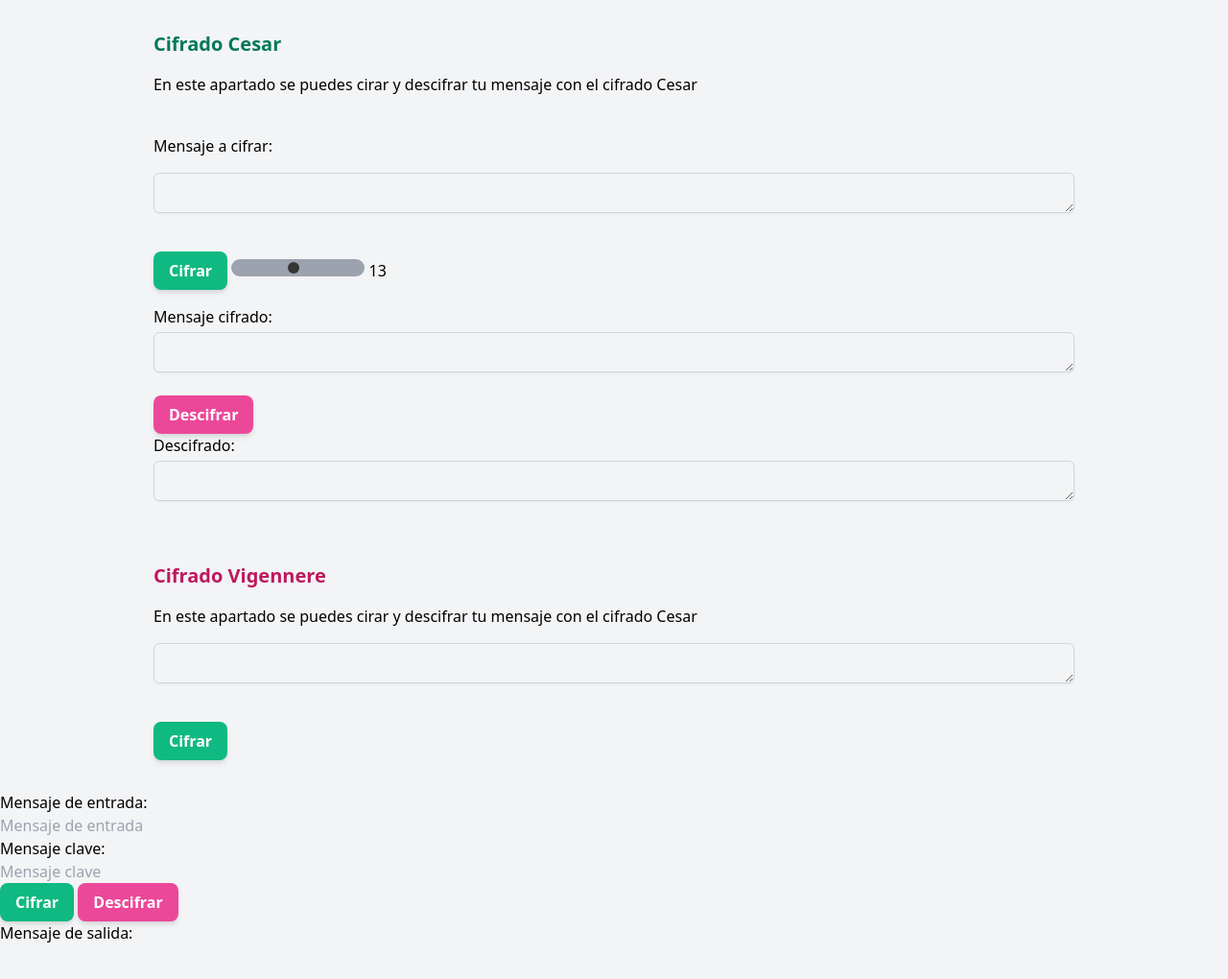
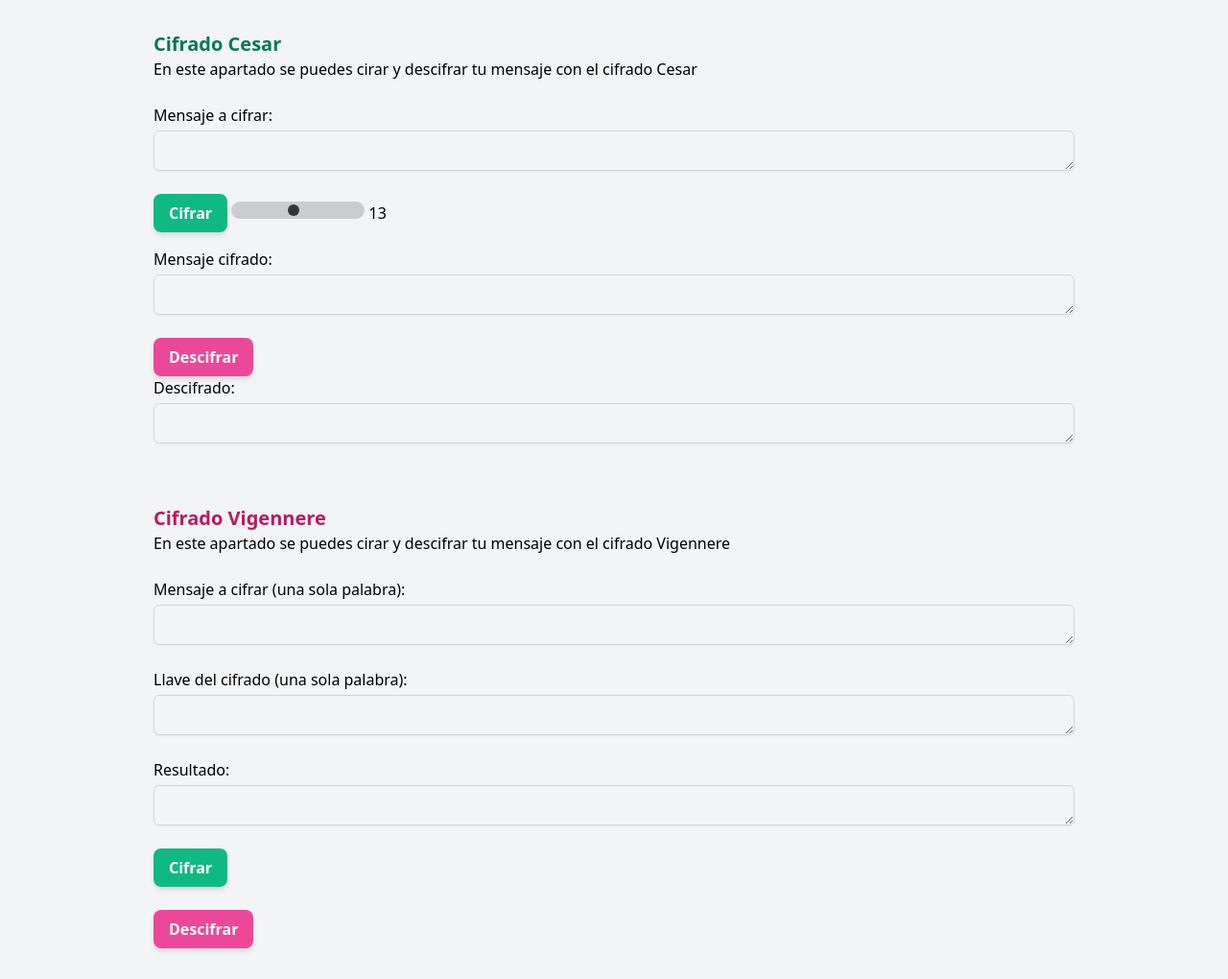
Before and after one commit to luisferdev11/5IV7_SWyA, a plain HTML site: page CesarVigennere/index.html in a window 1280 px wide. Shown: the whole page at 96% size. Before the commit the page ends 984 px from the top, so only its background shows below. Drawn offline with nearby package versions, Linux system fonts and the light colour scheme.

Commit message:
vigenere base completo

```diff
--- a/CesarVigennere/css/style.css
+++ b/CesarVigennere/css/style.css
@@ -4,8 +4,8 @@
 
 input[type="range"] {
   -webkit-appearance: none;
-  border-radius: 2rem;
-  background-color: rgb(156, 163, 175);
+  border-radius: 0.6rem;
+  background-color: rgb(202, 204, 207);
   margin: 0;
   padding: 0 5px;
   height: 18px;
--- a/CesarVigennere/index.html
+++ b/CesarVigennere/index.html
@@ -12,6 +12,7 @@
 <body>
     <figure class="md:flex bg-gray-100 rounded-xl p-8 md:p-0"></figure>
         <div class="pt-6 md:p-8 text-center md:text-left space-y-4 max-w-5xl m-auto bg-gray-100">
+            <div>
                 <h1 class="text-xl font-bold text-green-700">Cifrado Cesar</h1>
                 <p>En este apartado se puedes cirar y descifrar tu mensaje con el cifrado Cesar</p>
                 <br>
@@ -22,7 +23,7 @@
 
                 <input type="range" min="1" max="27" value="13" step="1" id="rango" oninput="this.nextElementSibling.value = this.value">
                 <output>13</output>
-
+            </div>
             <div>
                 <p>Mensaje cifrado:</p>
                 <textarea id="resultado" maxlength="40" class="shadow-sm focus:ring-indigo-500 focus:border-indigo-500 mt-1 block w-full sm:text-sm border border-gray-300 rounded-md"></textarea>
@@ -41,28 +42,26 @@
 
     <figure class="md:flex bg-gray-100 rounded-xl p-8 md:p-0"></figure>
         <div class="pt-6 md:p-8 text-center md:text-left space-y-4 max-w-5xl m-auto bg-gray-100">
+            <div>
                 <h1 class="text-xl font-bold text-pink-700">Cifrado Vigennere</h1>
-            <p>En este apartado se puedes cirar y descifrar tu mensaje con el cifrado Cesar</p>
+                <p>En este apartado se puedes cirar y descifrar tu mensaje con el cifrado Vigennere</p>
+                <br>
+                <p>Mensaje a cifrar (una sola palabra):</p>
                 <textarea id="mess" maxlength="40"  class="shadow-sm focus:ring-indigo-500 focus:border-indigo-500 mt-1 block w-full sm:text-sm border border-gray-300 rounded-md"></textarea>
                 <br>
+                <p>Llave del cifrado (una sola palabra):</p>
+                <textarea id="llave" maxlength="40"  class="shadow-sm focus:ring-indigo-500 focus:border-indigo-500 mt-1 block w-full sm:text-sm border border-gray-300 rounded-md"></textarea>
+                <br>
+                <p>Resultado:</p>
+                <textarea readonly id="rs" class="shadow-sm focus:ring-indigo-500 focus:border-indigo-500 mt-1 block w-full sm:text-sm border border-gray-300 rounded-md"></textarea>
+                <br>
                 <input id="ci" type="button" value="Cifrar" class="py-2 px-4 font-semibold rounded-lg shadow-md text-white bg-green-500 hover:bg-green-700">
+                <br>
+                <br>
+                <input id="de" type="button" value="Descifrar" class="py-2 px-4 font-semibold rounded-lg shadow-md text-white bg-pink-500 hover:bg-pink-700">
+            </div>
         </div>
     </figure>
-
-
-            <h2>Mensaje de entrada:</h2>
-            <input type="text" placeholder="Mensaje de entrada"  id="mess" onkeypress="">
-            <h2>Mensaje clave:</h2>
-            <input type="text" placeholder="Mensaje clave"  id="llave" onkeypress="">
-            <br>
-            <input id="ci" type="button" value="Cifrar" class="py-2 px-4 font-semibold rounded-lg shadow-md text-white bg-green-500 hover:bg-green-700">
-            <input id="de" type="button" value="Descifrar" class="py-2 px-4 font-semibold rounded-lg shadow-md text-white bg-pink-500 hover:bg-pink-700">
-    <p>
-        <h2>Mensaje de salida:</h2>
-        <div id="rs"></div>
-    </p>
-
-
 
     <script src="js/viggenere.js" ></script>
 </body>
```
Lines whose indentation alone changed are shown as unchanged.
